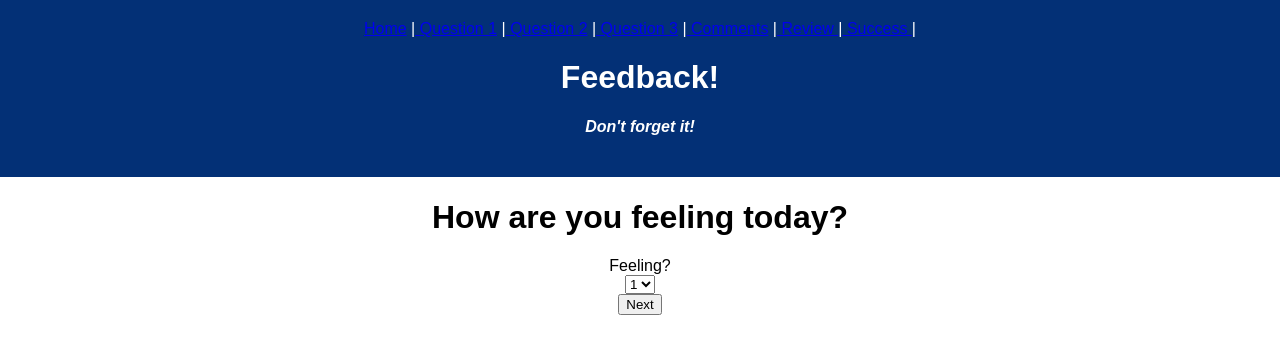
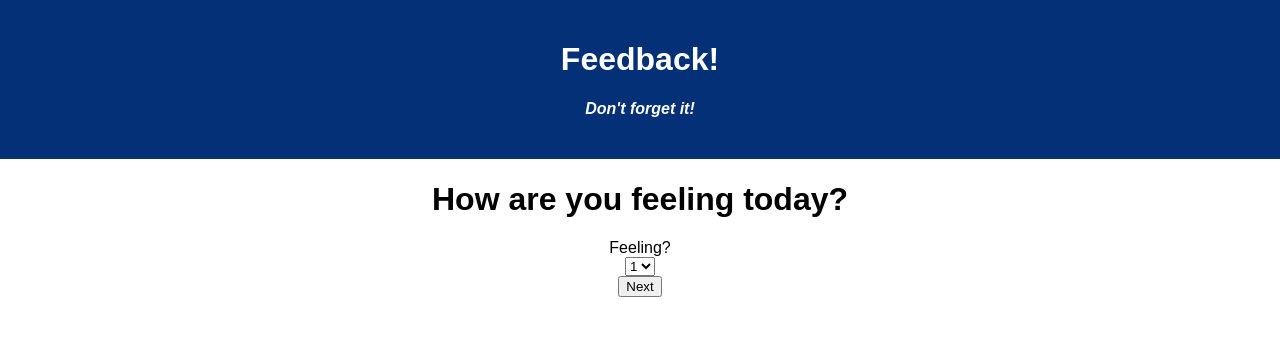
Before and after one commit to yemluck/Feedback-Loop, a React (Create React App) app: page /#/Question1 in a window 1280 px wide. Shown: the top 354 px of the page. Built offline with nearby package versions, Linux system fonts and the light colour scheme.

Commit message:
recovery to fix bad merge

```diff
--- a/src/components/App/App.jsx
+++ b/src/components/App/App.jsx
@@ -16,7 +16,7 @@ function App() {
     <Router>
       <div className='App'>
         <header className='App-header'>
-          <nav>
+          {/* <nav>
             <Link to="/">Home</Link>  |
             <Link to="/Question1"> Question 1</Link>  |
             <Link to="/Question2"> Question 2</Link>  |
@@ -24,7 +24,7 @@ function App() {
             <Link to="/Comments"> Comments</Link>  |
             <Link to="/Review"> Review </Link>  |
             <Link to="/Success"> Success </Link>  |
-          </nav>
+          </nav> */}
           <h1 className='App-title'>Feedback!</h1>
           <h4>Don't forget it!</h4>
         </header>
--- a/src/components/Comments/Comments.jsx
+++ b/src/components/Comments/Comments.jsx
@@ -11,7 +11,7 @@ function Comments() {
 
     const saveComment= (event) => {
         event.preventDefault();
-        console.log('in saveFeeling function');
+        console.log('in comment function');
         // send data to store
         dispatch({
             type: 'SUBMIT_COMMENT',
--- a/src/components/Question2/Question2.jsx
+++ b/src/components/Question2/Question2.jsx
@@ -10,7 +10,7 @@ function Question2 () {
 
     const saveUnderstanding = (event) => {
         event.preventDefault();
-        console.log('in Understanding function');
+        console.log('in saveUnderstanding function');
         // send data to reducer
         dispatch({
             type: 'SUBMIT_UNDERSTANDING',
--- a/src/components/Question3/Question3.jsx
+++ b/src/components/Question3/Question3.jsx
@@ -10,7 +10,7 @@ function Question3() {
 
     const saveSupport = (event) => {
         event.preventDefault();
-        console.log('in Understanding function');
+        console.log('in saveSupport function');
         // send data to reducer
         dispatch({
             type: 'SUBMIT_SUPPORT',
```
